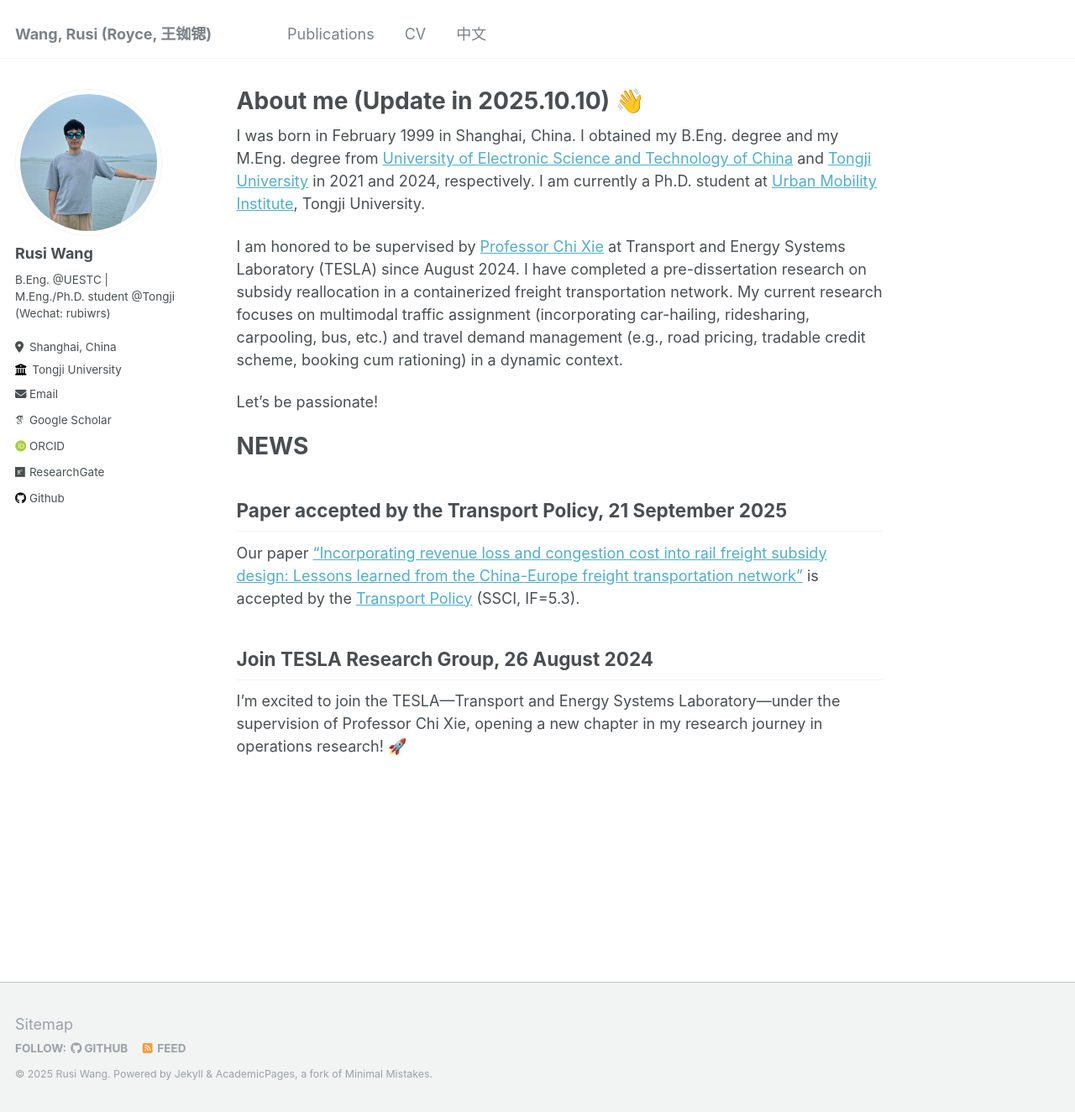
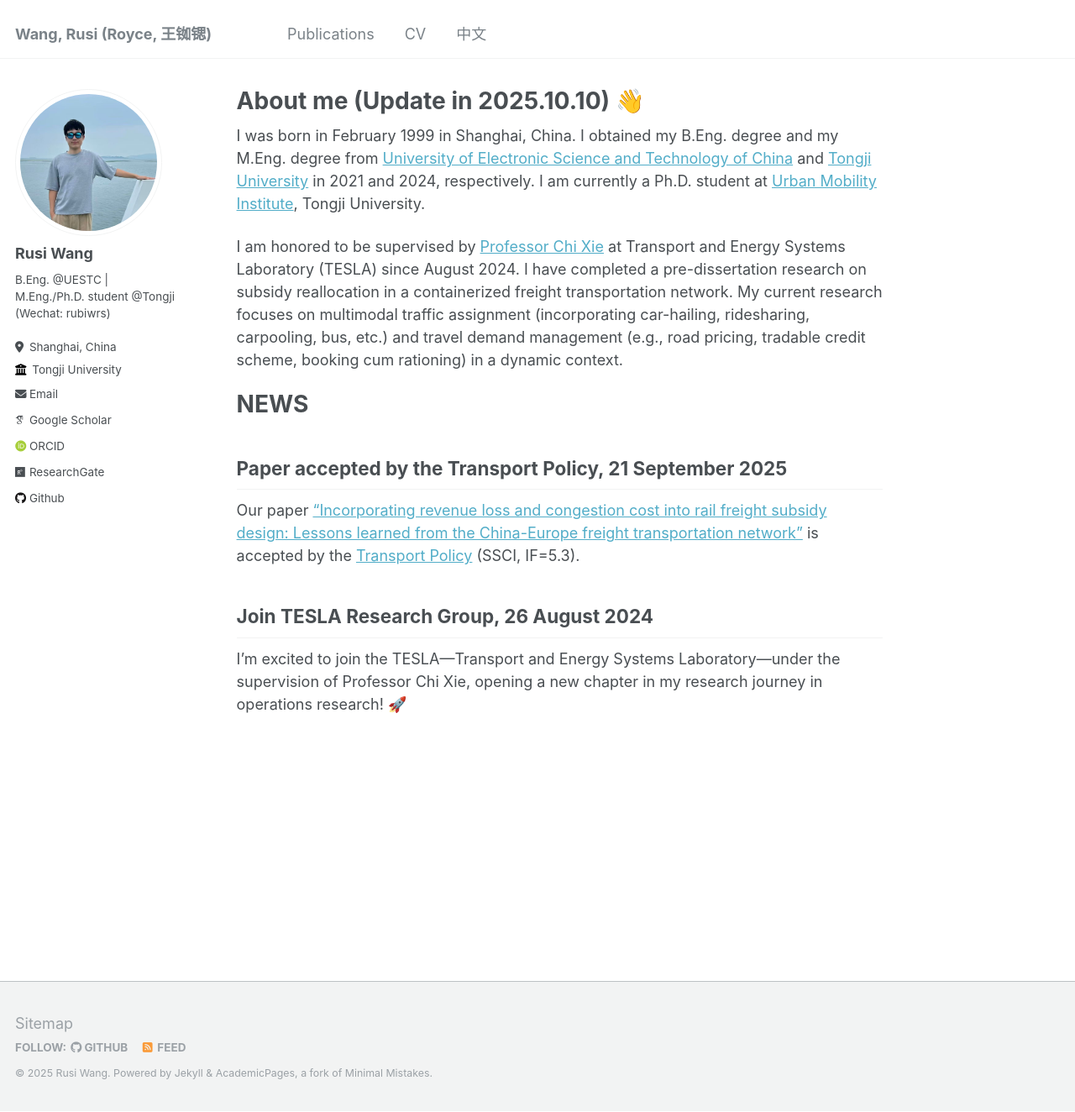
Before and after one commit to RusiWang99/RusiWang99.github.io, a Jekyll site: the page built from _pages/about.md, in a window 1280 px wide and 1324 px high. Shown: the whole window at 84% size. Built offline with Jekyll 4.4.1, drawn with Linux system fonts in a browser that asks for light colours; some web fonts are replaced.

Commit message:
Update about.md

```diff
--- a/_pages/about.md
+++ b/_pages/about.md
@@ -11,8 +11,6 @@ I was born in February 1999 in Shanghai, China. I obtained my B.Eng. degree and
 
 I am honored to be supervised by [Professor Chi Xie](https://scholar.google.com/citations?hl=en&user=LQ3KKYQAAAAJ&view_op=list_works&sortby=pubdate) at Transport and Energy Systems Laboratory (TESLA) since August 2024. I have completed a pre-dissertation research on subsidy reallocation in a containerized freight transportation network. My current research focuses on multimodal traffic assignment (incorporating car-hailing, ridesharing, carpooling, bus, etc.) and travel demand management (e.g., road pricing, tradable credit scheme, booking cum rationing) in a dynamic context.
 
-Let's be passionate!
-
 # NEWS
 ## Paper accepted by the Transport Policy, 21 September 2025
 
```
